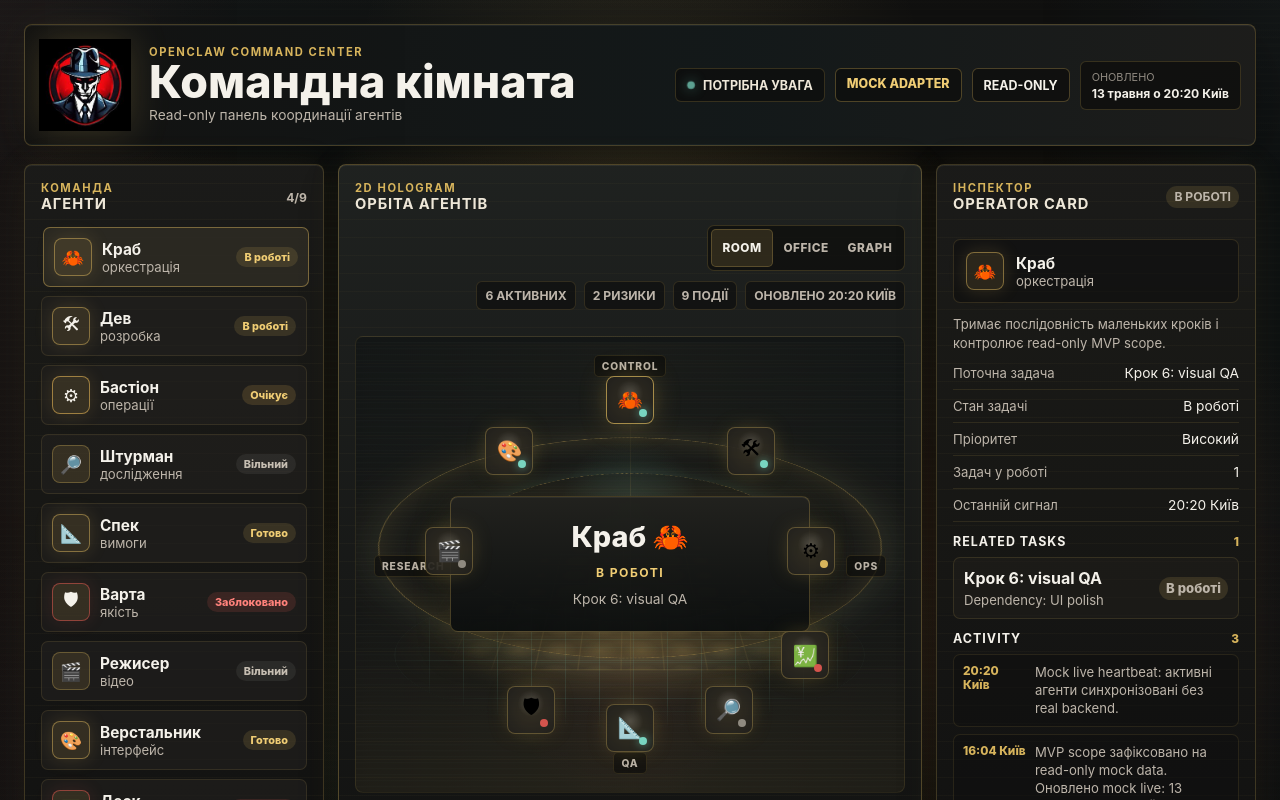
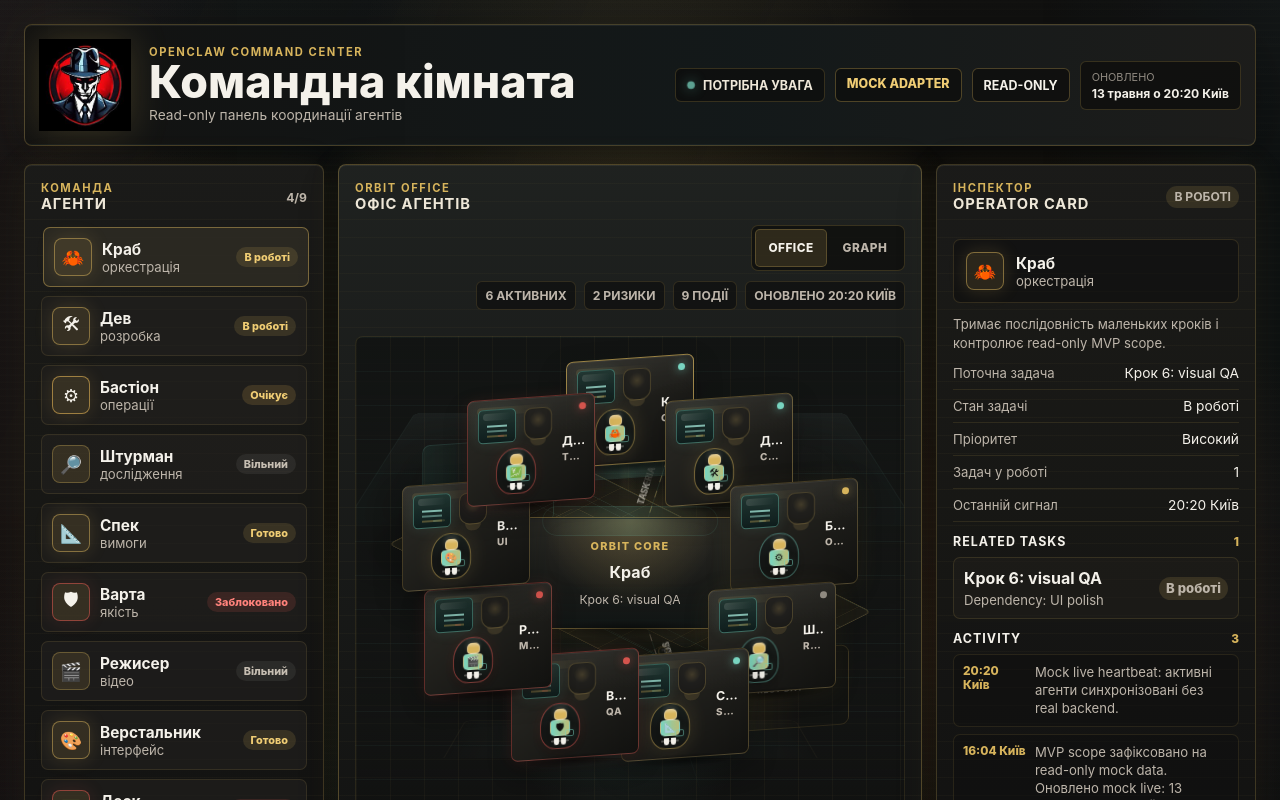
Before and after one commit to DenisNosov22/openclaw-command-center, a React (Vite) app: page / in a window 1280 px wide. Shown: the top 800 px of the page. Built offline with nearby package versions, Linux system fonts and the light colour scheme.

Commit message:
feat: make office the main scene

```diff
--- a/src/App.css
+++ b/src/App.css
@@ -498,7 +498,7 @@
 
 .stage-toggle {
   display: inline-grid;
-  grid-template-columns: repeat(3, minmax(62px, 1fr));
+  grid-template-columns: repeat(2, minmax(72px, 1fr));
   gap: 2px;
   min-height: 34px;
   padding: 3px;
@@ -716,6 +716,67 @@
   box-shadow: inset 0 0 38px rgba(120, 212, 192, 0.035);
 }
 
+.office-zones {
+  position: absolute;
+  inset: 0;
+  z-index: 1;
+  pointer-events: none;
+}
+
+.office-area {
+  position: absolute;
+  display: grid;
+  place-items: center;
+  color: rgba(244, 241, 234, 0.62);
+  border: 1px solid rgba(244, 241, 234, 0.06);
+  border-radius: 8px;
+  opacity: 0.66;
+  transform: skewY(-4deg);
+}
+
+.office-area::before {
+  content: attr(data-label);
+  color: rgba(244, 241, 234, 0.58);
+  font-size: 0.52rem;
+  font-weight: 800;
+  letter-spacing: 0.08em;
+  text-transform: uppercase;
+}
+
+.office-area--desk {
+  left: 12%;
+  top: 22%;
+  width: 24%;
+  height: 18%;
+  background:
+    linear-gradient(90deg, rgba(120, 212, 192, 0.12), transparent 62%),
+    rgba(10, 14, 14, 0.28);
+  border-color: rgba(120, 212, 192, 0.18);
+}
+
+.office-area--sofa {
+  right: 10%;
+  bottom: 17%;
+  width: 25%;
+  height: 17%;
+  background:
+    linear-gradient(90deg, rgba(215, 180, 92, 0.15), transparent 66%),
+    rgba(20, 18, 14, 0.3);
+  border-color: rgba(215, 180, 92, 0.2);
+}
+
+.office-area--hologram {
+  left: 50%;
+  top: 17%;
+  width: 28%;
+  height: 13%;
+  background:
+    radial-gradient(ellipse at 50% 100%, rgba(120, 212, 192, 0.22), transparent 58%),
+    linear-gradient(90deg, transparent, rgba(120, 212, 192, 0.1), transparent);
+  border-color: rgba(120, 212, 192, 0.16);
+  transform: translateX(-50%) skewY(-4deg);
+}
+
 .office-core {
   position: absolute;
   left: 50%;
@@ -1214,6 +1275,85 @@
   font-weight: 800;
 }
 
+.office-agent-sprite {
+  position: relative;
+  display: grid;
+  width: 24px;
+  height: 34px;
+  grid-template-rows: 11px 16px 7px;
+  justify-items: center;
+  image-rendering: pixelated;
+  filter: drop-shadow(0 4px 6px rgba(0, 0, 0, 0.26));
+}
+
+.office-agent-sprite__head {
+  width: 13px;
+  height: 11px;
+  background:
+    linear-gradient(180deg, rgba(244, 241, 234, 0.34), transparent 42%),
+    #d7b45c;
+  border: 1px solid rgba(244, 241, 234, 0.36);
+  border-radius: 5px 5px 4px 4px;
+}
+
+.office-agent-sprite__body {
+  display: grid;
+  width: 20px;
+  height: 16px;
+  place-items: center;
+  color: #11110f;
+  background:
+    linear-gradient(90deg, rgba(120, 212, 192, 0.72), rgba(215, 180, 92, 0.72)),
+    #78d4c0;
+  border: 1px solid rgba(244, 241, 234, 0.2);
+  border-radius: 4px 4px 5px 5px;
+  font-size: 0.62rem;
+  line-height: 1;
+}
+
+.office-agent-sprite__legs {
+  position: relative;
+  width: 18px;
+  height: 7px;
+}
+
+.office-agent-sprite__legs::before,
+.office-agent-sprite__legs::after {
+  position: absolute;
+  top: 0;
+  width: 5px;
+  height: 7px;
+  content: '';
+  background: #f4f1ea;
+  border-radius: 0 0 3px 3px;
+}
+
+.office-agent-sprite__legs::before {
+  left: 3px;
+  animation: office-agent-step 3.8s ease-in-out infinite;
+}
+
+.office-agent-sprite__legs::after {
+  right: 3px;
+  animation: office-agent-step 3.8s ease-in-out infinite reverse;
+}
+
+.office-agent-sprite__legs::before {
+  animation-name: office-agent-step;
+}
+
+.office-agent-tool {
+  position: absolute;
+  right: 5px;
+  bottom: 11px;
+  width: 9px;
+  height: 7px;
+  border: 1px solid rgba(120, 212, 192, 0.5);
+  border-color: rgba(120, 212, 192, 0.5);
+  border-radius: 2px;
+  box-shadow: 0 0 8px rgba(120, 212, 192, 0.16);
+}
+
 .office-agent-avatar::before,
 .office-agent-avatar::after {
   position: absolute;
@@ -1839,6 +1979,17 @@
   }
 }
 
+@keyframes office-agent-step {
+  0%,
+  100% {
+    transform: translateY(0);
+  }
+
+  50% {
+    transform: translateY(2px);
+  }
+}
+
 @keyframes office-walker-inner {
   0%,
   100% {
@@ -1930,6 +2081,8 @@
   .office-desk,
   .office-terminal__ticks,
   .office-agent-avatar,
+  .office-agent-sprite__legs::before,
+  .office-agent-sprite__legs::after,
   .office-walker,
   .office-transfer::after {
     animation: none;
@@ -2457,7 +2610,7 @@
   }
 
   .stage-toggle {
-    grid-template-columns: repeat(3, minmax(0, 1fr));
+    grid-template-columns: repeat(2, minmax(0, 1fr));
   }
 
   .command-room__grid {
--- a/src/adapters/mockCommandCenterAdapter.ts
+++ b/src/adapters/mockCommandCenterAdapter.ts
@@ -213,7 +213,7 @@ const snapshot: CommandCenterSnapshot = {
       agentId: 'agent-krab',
       category: 'system',
       severity: 'info',
-      summary: 'Room/Graph toggle лишається read-only navigation surface.',
+      summary: 'Office/Graph toggle лишається read-only navigation surface.',
     },
     {
       id: 'event-008',
--- a/src/features/command-room/CommandRoomPage.tsx
+++ b/src/features/command-room/CommandRoomPage.tsx
@@ -9,25 +9,13 @@ import type { ActivityEvent, Agent, Task, WorkflowNode } from '../../shared/type
 import { formatKyivTime } from '../../shared/time/kyivTime'
 import { IsometricOfficeScene } from './IsometricOfficeScene'
 
-type StageView = 'room' | 'office' | 'graph'
+type StageView = 'office' | 'graph'
 type ActivityFilter = 'all' | 'selected' | 'critical' | 'system'
 type LiveSnapshot = ReturnType<typeof createLoadingCommandCenterSnapshotState>['snapshot'] & {
   lastUpdated: Date
   stateKind: ReturnType<typeof createLoadingCommandCenterSnapshotState>['kind']
   stateTitle: string
   stateDetail: string
-}
-
-const roomAgentPositions: Record<string, { x: number; y: number }> = {
-  'agent-krab': { x: 50, y: 14 },
-  'agent-dev': { x: 72, y: 25 },
-  'agent-bastion': { x: 83, y: 47 },
-  'agent-desk': { x: 82, y: 70 },
-  'agent-shturman': { x: 68, y: 82 },
-  'agent-spec': { x: 50, y: 86 },
-  'agent-varta': { x: 32, y: 82 },
-  'agent-rezhyser': { x: 17, y: 47 },
-  'agent-verstalnyk': { x: 28, y: 25 },
 }
 
 const statusLabel: Record<Agent['status'], string> = {
@@ -107,17 +95,6 @@ function getAgentRole(agent: Agent) {
 
 function getWorkflowAgent(node: WorkflowNode, agents: Agent[]) {
   return agents.find((agent) => agent.id === node.agentId)
-}
-
-function getRoomAgentPosition(agent: Agent, index: number) {
-  const fallbackAngle = (index / 9) * Math.PI * 2 - Math.PI / 2
-
-  return (
-    roomAgentPositions[agent.id] ?? {
-      x: 50 + Math.cos(fallbackAngle) * 39,
-      y: 50 + Math.sin(fallbackAngle) * 39,
-    }
-  )
 }
 
 function isRiskTask(task?: Task) {
@@ -287,7 +264,7 @@ export function CommandRoomPage() {
   )
   const snapshotAnchor = snapshot.generatedAt
   const [selectedAgentId, setSelectedAgentId] = useState(snapshot.agents[0]?.id)
-  const [stageView, setStageView] = useState<StageView>('room')
+  const [stageView, setStageView] = useState<StageView>('office')
   const [activityFilter, setActivityFilter] = useState<ActivityFilter>('all')
   const selectedAgent =
     snapshot.agents.find((agent) => agent.id === selectedAgentId) ??
@@ -471,30 +448,14 @@ export function CommandRoomPage() {
           <div className="stage-header">
             <div>
               <p className="eyebrow">
-                {stageView === 'room'
-                  ? '2D Hologram'
-                  : stageView === 'office'
-                    ? 'Orbit Office'
-                    : 'Workflow Graph'}
+                {stageView === 'office' ? 'Orbit Office' : 'Workflow Graph'}
               </p>
               <h2>
-                {stageView === 'room'
-                  ? 'Орбіта агентів'
-                  : stageView === 'office'
-                    ? 'Орбітальний офіс'
-                    : 'Маршрут задач'}
+                {stageView === 'office' ? 'Офіс агентів' : 'Маршрут задач'}
               </h2>
             </div>
             <div className="stage-actions">
               <div className="stage-toggle" aria-label="Режим центральної панелі" role="group">
-                <button
-                  aria-label="Показати кімнату агентів"
-                  aria-pressed={stageView === 'room'}
-                  onClick={() => setStageView('room')}
-                  type="button"
-                >
-                  Room
-                </button>
                 <button
                   aria-label="Показати orbital office"
                   aria-pressed={stageView === 'office'}
@@ -520,55 +481,6 @@ export function CommandRoomPage() {
               </div>
             </div>
           </div>
-
-          {stageView === 'room' ? (
-            <div className="hologram" aria-label="Карта вузлів агентів">
-              <div className="hologram__ring hologram__ring--outer" />
-              <div className="hologram__ring hologram__ring--inner" />
-              <div className="hologram__axis hologram__axis--vertical" />
-              <div className="hologram__axis hologram__axis--horizontal" />
-              <div className="room-grid" aria-hidden="true" />
-              <div className="hologram__beacon hologram__beacon--top">Control</div>
-              <div className="hologram__beacon hologram__beacon--right">Ops</div>
-              <div className="hologram__beacon hologram__beacon--bottom">QA</div>
-              <div className="hologram__beacon hologram__beacon--left">Research</div>
-              <div className="hologram__core">
-                <span>{selectedAgent.name}</span>
-                <strong>{statusLabel[selectedAgent.status]}</strong>
-                <p>{selectedTask?.title ?? 'Немає активної задачі'}</p>
-              </div>
-              {hasSnapshotWarning ? (
-                <div className="snapshot-state snapshot-state--center">
-                  <strong>{snapshot.stateTitle}</strong>
-                  <p>{snapshot.stateDetail}</p>
-                  <span>Read-only</span>
-                </div>
-              ) : null}
-              {snapshot.agents.map((agent, index) => {
-                const position = getRoomAgentPosition(agent, index)
-
-                return (
-                  <button
-                    aria-label={`Обрати ${agent.name}`}
-                    aria-pressed={agent.id === selectedAgent.id}
-                    className={`agent-node${
-                      agent.id === selectedAgent.id ? ' agent-node--selected' : ''
-                    }`}
-                    key={agent.id}
-                    onClick={() => setSelectedAgentId(agent.id)}
-                    style={{
-                      left: `${position.x}%`,
-                      top: `${position.y}%`,
-                    }}
-                    type="button"
-                  >
-                    <span>{getAgentMarker(agent)}</span>
-                    <small className={`node-signal node-signal--${statusTone[agent.status]}`} />
-                  </button>
-                )
-              })}
-            </div>
-          ) : null}
 
           {stageView === 'office' ? (
             <IsometricOfficeScene
--- a/src/features/command-room/IsometricOfficeScene.tsx
+++ b/src/features/command-room/IsometricOfficeScene.tsx
@@ -34,6 +34,11 @@ export function IsometricOfficeScene({
         className="office-floor"
         role="img"
       />
+      <div className="office-zones" aria-hidden="true">
+        <span className="office-area office-area--desk" data-label="Desks + PCs" />
+        <span className="office-area office-area--sofa" data-label="Rest bay" />
+        <span className="office-area office-area--hologram" data-label="Hologram UI" />
+      </div>
       <div className="office-core command-core" aria-label="Central orbital command core">
         <span>Orbit Core</span>
         <strong>{selectedStation?.name ?? 'Command'}</strong>
@@ -85,7 +90,12 @@ export function IsometricOfficeScene({
             </span>
             <span className="office-chair" aria-hidden="true" />
             <span className={`office-agent-marker office-agent-avatar office-agent-marker--${station.action}`}>
-              {station.marker}
+              <span className="office-agent-sprite" aria-hidden="true">
+                <span className="office-agent-sprite__head" />
+                <span className="office-agent-sprite__body">{station.marker}</span>
+                <span className="office-agent-sprite__legs" />
+              </span>
+              <span className="office-agent-tool" aria-hidden="true" />
             </span>
             <span className={`office-status-lamp office-status-lamp--${station.tone}`} />
             <span className="office-desk__label">
```
Also changed, not shown: scripts/verifyKeyboardAccessibility.ts (+4 -3 lines), scripts/verifyOfficeScene.ts (+20 -1 lines), 1 other file (tests, documents, lock files or other folders).
